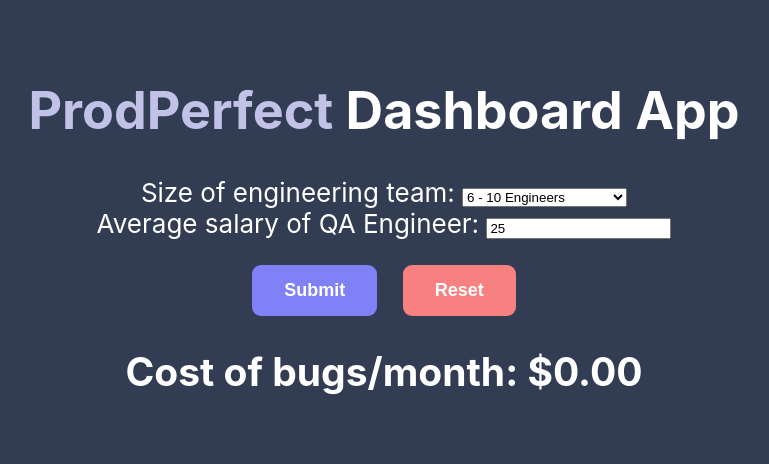
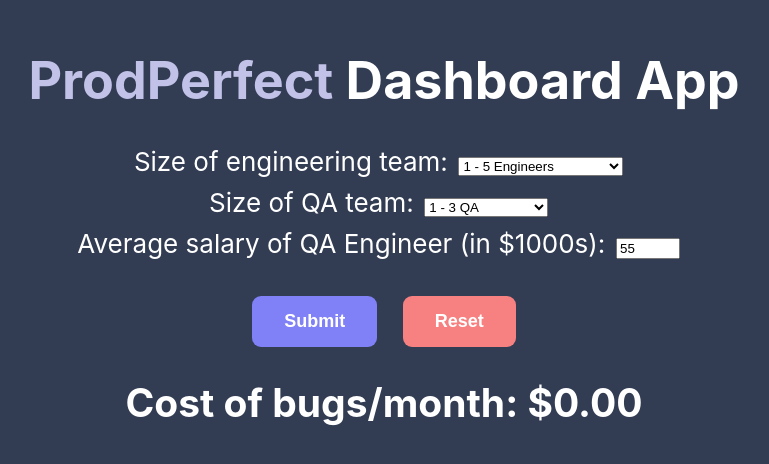
Before and after one commit to mjguillemette/prod-perfect-dashboard, a React (Create React App) app in the folder my-app/: page / in a window 1280 px wide. Shown: the part 164-628 px from the top of the page, without its empty margins (256-1025 px from the left). Built offline with nearby package versions, Linux system fonts and the light colour scheme.

Commit message:
Made some changes to the (still super basic) formula.

```diff
--- a/my-app/src/App.css
+++ b/my-app/src/App.css
@@ -70,6 +70,10 @@
   outline-style: none;
 }
 
+.inputField {
+  margin: .8em;
+}
+
 span {
   color: #c2c2e9
 }
--- a/my-app/src/App.js
+++ b/my-app/src/App.js
@@ -1,5 +1,4 @@
 import React from 'react';
-import logo from './logo.svg';
 import './App.css';
 import InputForm from './components/InputForm';
 
--- a/my-app/src/components/InputForm.js
+++ b/my-app/src/components/InputForm.js
@@ -4,30 +4,39 @@
 class InputForm extends React.Component {
     state = {
       calculatedTotal: 0,
-      engineers: 10,
-      hourly: 25
+      engineers: 5,
+      salary: 55,
+      qa: 3
     }
 
     handleEngineers = (event) => {
       this.setState({engineers: event.target.value})
     }
 
-    handleHourly = (event) => {
-        this.setState({hourly: event.target.value})
+    handleSalary = (event) => {
+      this.setState({salary: event.target.value})
     }
 
-    handleReset = (event) => {
+    handleQa = (event) => {
+      this.setState({qa: event.target.value})
+    }
+
+    handleReset = () => {
       console.log('Data(state) has been reset')
       this.setState({
         calculatedTotal: 0,
-        engineers: 10,
-        hourly: 25
+        engineers: 5,
+        salary: 55,
+        qa: 3
       })
     }
 
     handleSubmit = (event) => {
-      console.log('You have selected: ' + this.state.value)
-      this.setState({calculatedTotal: Math.pow(this.state.engineers, 2) * this.state.hourly})
+      console.log('You have selected: ' + this.state.engineers + ' engineers')
+      let qaPerDev = this.state.engineers / this.state.qa
+      this.setState({
+        calculatedTotal:  this.state.engineers * (qaPerDev * ((this.state.salary * this.state.engineers) / 12))
+      })
       event.preventDefault();
     }
 
@@ -36,8 +45,8 @@
           <div>
         <form onSubmit={this.handleSubmit} onReset={this.handleReset}>
           <label>
-            Size of engineering team: <t/>
-            <select value={this.state.engineers} onChange={this.handleEngineers}>
+            Size of engineering team:
+            <select className="inputField" value={this.state.engineers} onChange={this.handleEngineers}>
               <option value="5">1 - 5 Engineers</option>
               <option value="10">6 - 10 Engineers</option>
               <option value="15">11 - 15 Engineers</option>
@@ -45,8 +54,17 @@
             </select>
           </label><br/>
           <label>
-            Average salary of QA Engineer: <t/>
-            <input type="number" value={this.state.hourly} steps="5" onChange={this.handleHourly}/>
+            Size of QA team:
+            <select className="inputField" value={this.state.qa} onChange={this.handleQa}>
+              <option value="3">1 - 3 QA</option>
+              <option value="6">4 - 6 QA</option>
+              <option value="10">7 - 10 QA</option>
+              <option value="15">More than 10 QA</option>
+            </select>
+          </label><br/>
+          <label>
+            Average salary of QA Engineer (in $1000s):
+            <input  className="inputField" type="number" value={this.state.salary} min="45" max="100" step="5" onChange={this.handleSalary}/>
           </label>
           <br/>
           <input className="submitButton" type="submit" value="Submit" />
```
